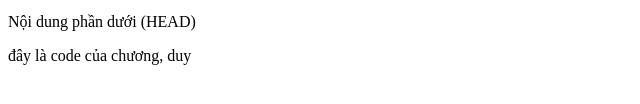
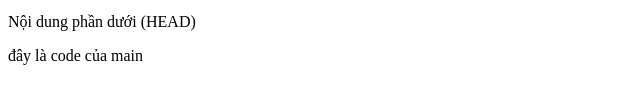
Before and after one commit to Sugarstar0710/Test_Git, a plain HTML site: page index.html in a window 1280 px wide. Shown: the part 236-340 px from the top of the page, 0-640 px from the left. Drawn offline with Linux system fonts and the light colour scheme.

Commit message:
main edit

```diff
--- a/index.html
+++ b/index.html
@@ -15,7 +15,7 @@
         <p>Nội dung phần dưới (HEAD)</p>
     </section>
     <div class="text">
-        <p>đây là code của chương, duy</p>
+        <p>đây là code của main</p>
     </div>
 </body>
 </html>
```
